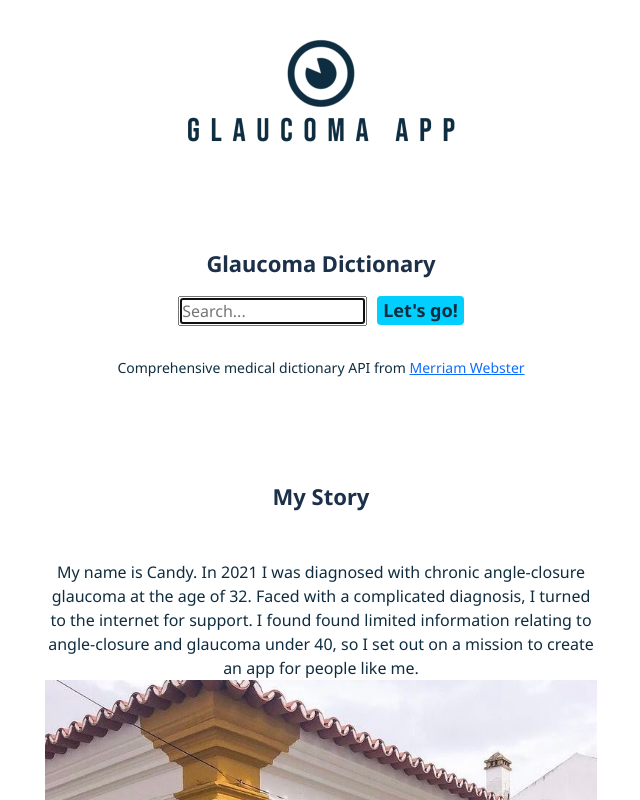
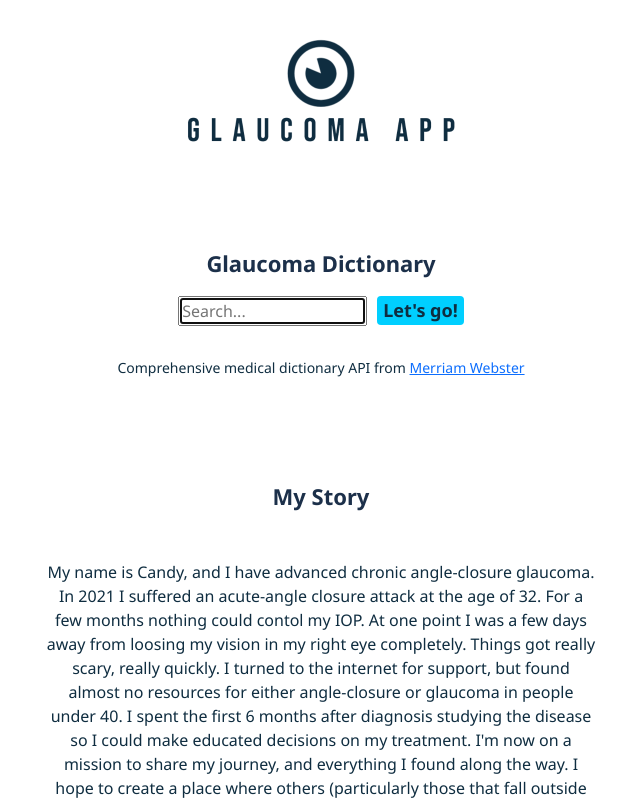
Before and after one commit to CandiceTomkins/glaucoma-app, a React (Create React App) app: page / in a window 1280 px wide. Shown: the top 800 px of the page, without its empty margins (319-959 px from the left). Built offline with nearby package versions, Linux system fonts and the light colour scheme.

Commit message:
updated my story copy

```diff
--- a/src/Medication.js
+++ b/src/Medication.js
@@ -12,7 +12,7 @@ export default function Medication() {
         <strong>How it works:</strong> Decreases the amount of fluid within the
         eye
         <br />
-        <strong>Brand Names:</strong> Betimol.Istalol.Timoptic.
+        <strong>Common brand names:</strong> Betimol. Istalol. Timoptic.
         Combigan(combined with brimonidine)
         <br />
       </p>
--- a/src/MyStory.js
+++ b/src/MyStory.js
@@ -8,11 +8,18 @@ export default function MyStory() {
       <h2 className="section-title">My Story</h2>
 
       <p className="myStory">
-        My name is Candy. In 2021 I was diagnosed with chronic angle-closure
-        glaucoma at the age of 32. Faced with a complicated diagnosis, I turned
-        to the internet for support. I found found limited information relating
-        to angle-closure and glaucoma under 40, so I set out on a mission to
-        create an app for people like me.
+        My name is Candy, and I have advanced chronic angle-closure glaucoma. In
+        2021 I suffered an acute-angle closure attack at the age of 32. For a
+        few months nothing could contol my IOP. At one point I was a few days
+        away from loosing my vision in my right eye completely. Things got
+        really scary, really quickly. I turned to the internet for support, but
+        found almost no resources for either angle-closure or glaucoma in people
+        under 40. I spent the first 6 months after diagnosis studying the
+        disease so I could make educated decisions on my treatment. I'm now on a
+        mission to share my journey, and everything I found along the way. I
+        hope to create a place where others (particularly those that fall
+        outside the usual bracket for glaucoma) can feel more supported,
+        understood and less alone on their own journey.
       </p>
 
       <img
```
